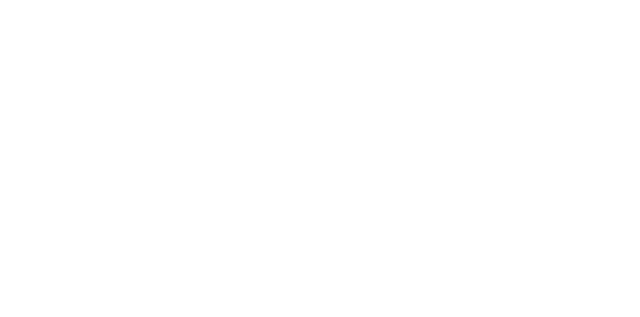
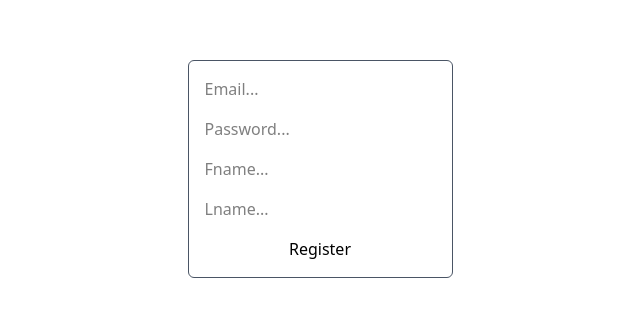
Before and after one commit to KarimChehab2003/GP-Production, a React (Vite) app in the folder frontend/: page / in a window 1280 px wide. Shown: the part 1031-1348 px from the top of the page, without its empty margins (320-960 px from the left). Before the commit the page ends 800 px from the top, so only its background shows below. Built offline with nearby package versions, Linux system fonts and the light colour scheme.

Commit message:
-Finished Registration

```diff
--- a/frontend/src/App.jsx
+++ b/frontend/src/App.jsx
@@ -1,10 +1,13 @@
 import React, { useState } from "react";
 import LoginPage from "./components/pages/LoginPage";
+import Registration from "./components/pages/Registration";
 const App = () => {
   const [currentUser, setCurrentUser] = useState({});
   return (
     <div>
       <LoginPage setCurrentUser={setCurrentUser} />
+      <Registration setCurrentUser={setCurrentUser}/>
+
     </div>
   );
 };
--- /dev/null
+++ b/frontend/src/components/pages/Registration.jsx
@@ -0,0 +1,76 @@
+import axios from "axios";
+import { useState } from "react";
+
+function Registration() {
+const [email, setEmail] = useState("");
+const [password, setPassword] = useState("");
+const [fname , setFname] = useState("");
+const [lname , setLname] = useState("");
+
+const handleEmailChange = (e) => {
+    setEmail(e.target.value);
+};
+const handlePasswordChange = (e) => {
+    setPassword(e.target.value);
+};
+const handleFnameChange = (e) => {
+    setFname(e.target.value);
+};
+const handleLnameChange = (e) => {
+    setLname(e.target.value);
+};
+
+const onSubmit = async (e) => {
+    e.preventDefault();
+    let user = {
+    email: email,
+    password: password,
+    fname : fname,
+    lname : lname
+    };
+
+    console.log(user);
+
+    try {
+    const response = await axios.post("http://localhost:5100/registration1", user);
+    console.log(response.data);
+    } catch (error) {
+    console.error(error);
+    }
+};
+
+return (
+    <div className="min-h-screen flex justify-center items-center ">
+    <form
+        onSubmit={(e) => {
+        onSubmit(e);
+        }}
+        className="flex flex-col space-y-4 border border-gray-600 rounded-md p-4"
+    >
+        <input
+        type="text"
+        onChange={handleEmailChange}
+        placeholder="Email..."
+        />
+        <input
+        type="password"
+        onChange={handlePasswordChange}
+        placeholder="Password..."
+        />
+        <input
+        type="text"
+        onChange={handleFnameChange}
+        placeholder="Fname..."
+        />
+        <input
+        type="text"
+        onChange={handleLnameChange}
+        placeholder="Lname..."
+        />
+        <button type="submit">Register</button>
+    </form>
+    </div>
+);
+}
+
+export default Registration;
```
Also changed, not shown: 1 other file (tests, documents, lock files or other folders).
